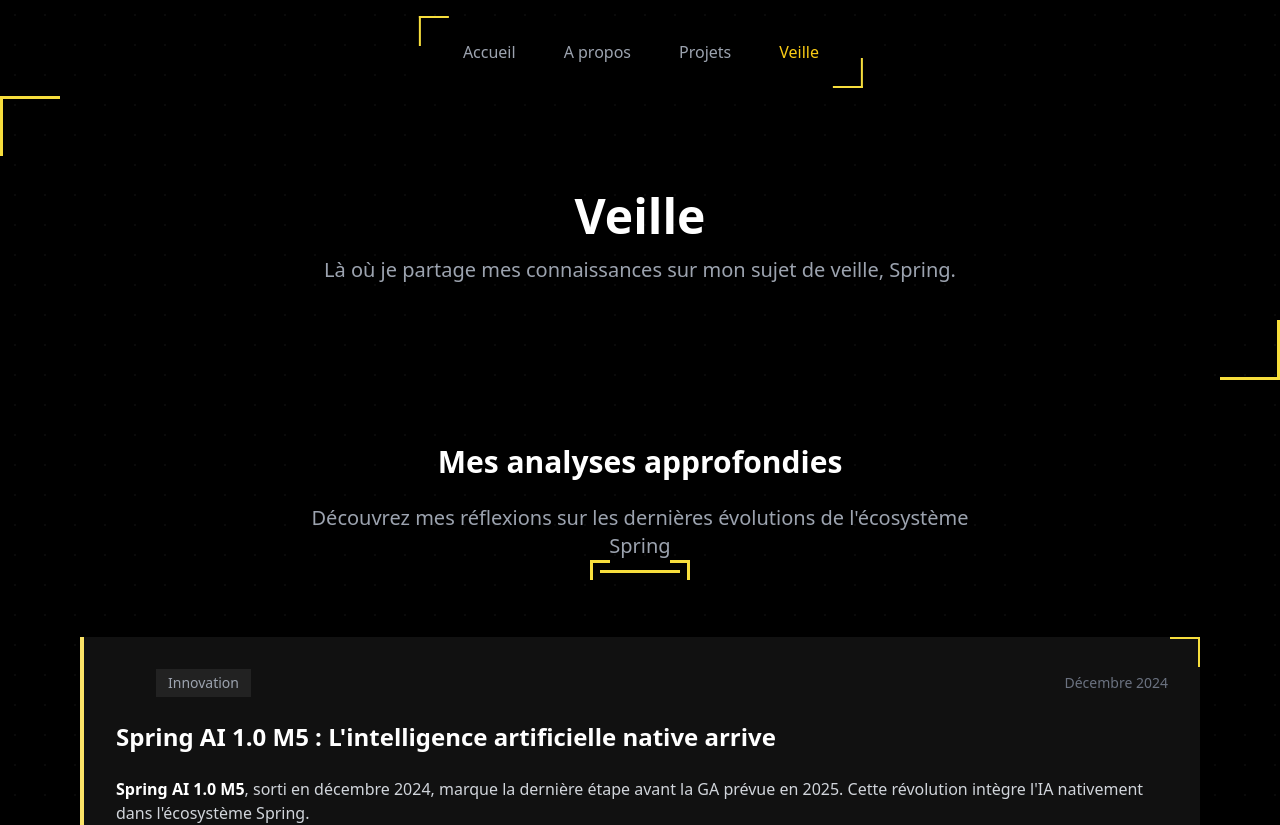
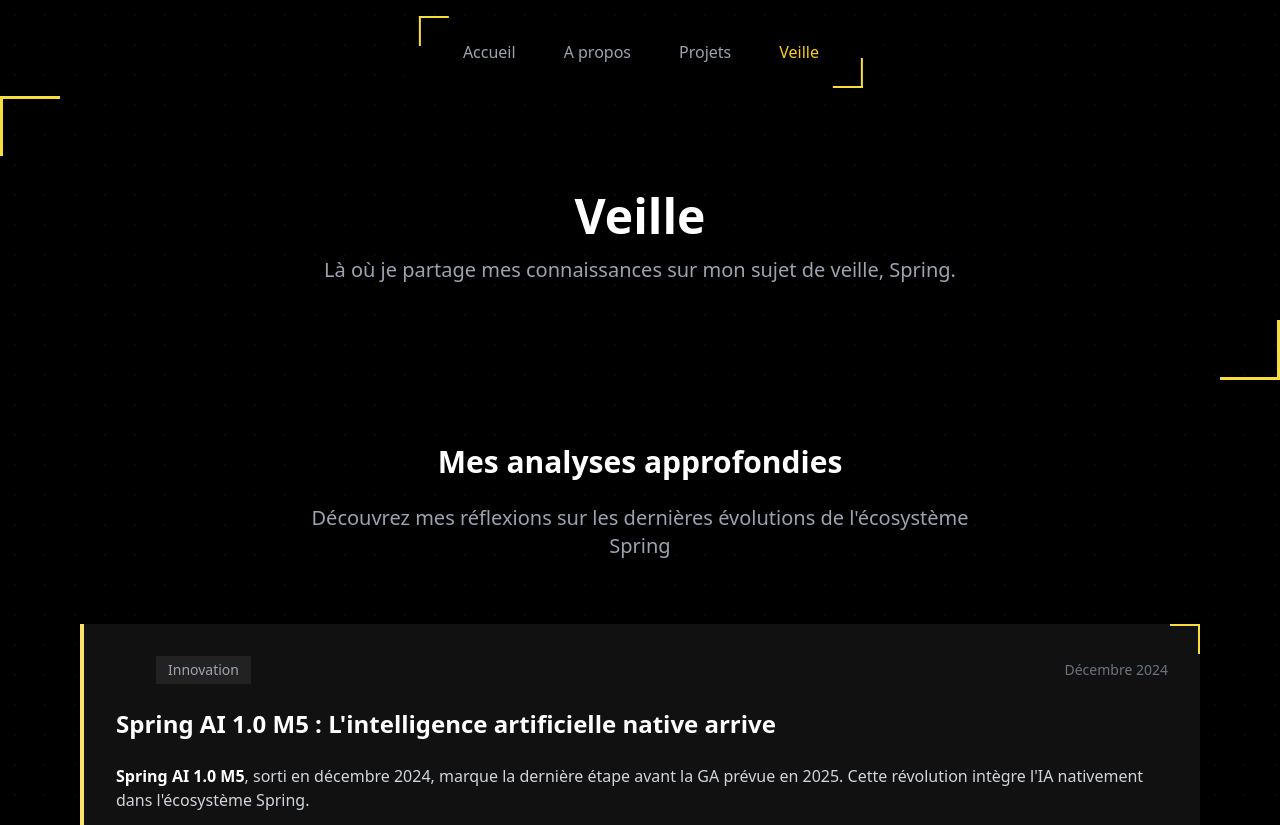
Before and after one commit to acoclez/portfolio, a Vue app: page /veille in a window 1280 px wide. Shown: the top 825 px of the page. Built offline with nearby package versions, Linux system fonts and the light colour scheme; some icons are missing.

Commit message:
visual bug fix for veille title

```diff
--- a/src/views/VeilleView.vue
+++ b/src/views/VeilleView.vue
@@ -27,7 +27,6 @@
         <p class="text-xl text-gray-400 max-w-2xl mx-auto">
           Découvrez mes réflexions sur les dernières évolutions de l'écosystème Spring
         </p>
-        <div class="section-title-bar mx-auto"></div>
       </div>
 
       <div class="space-y-12">
```
